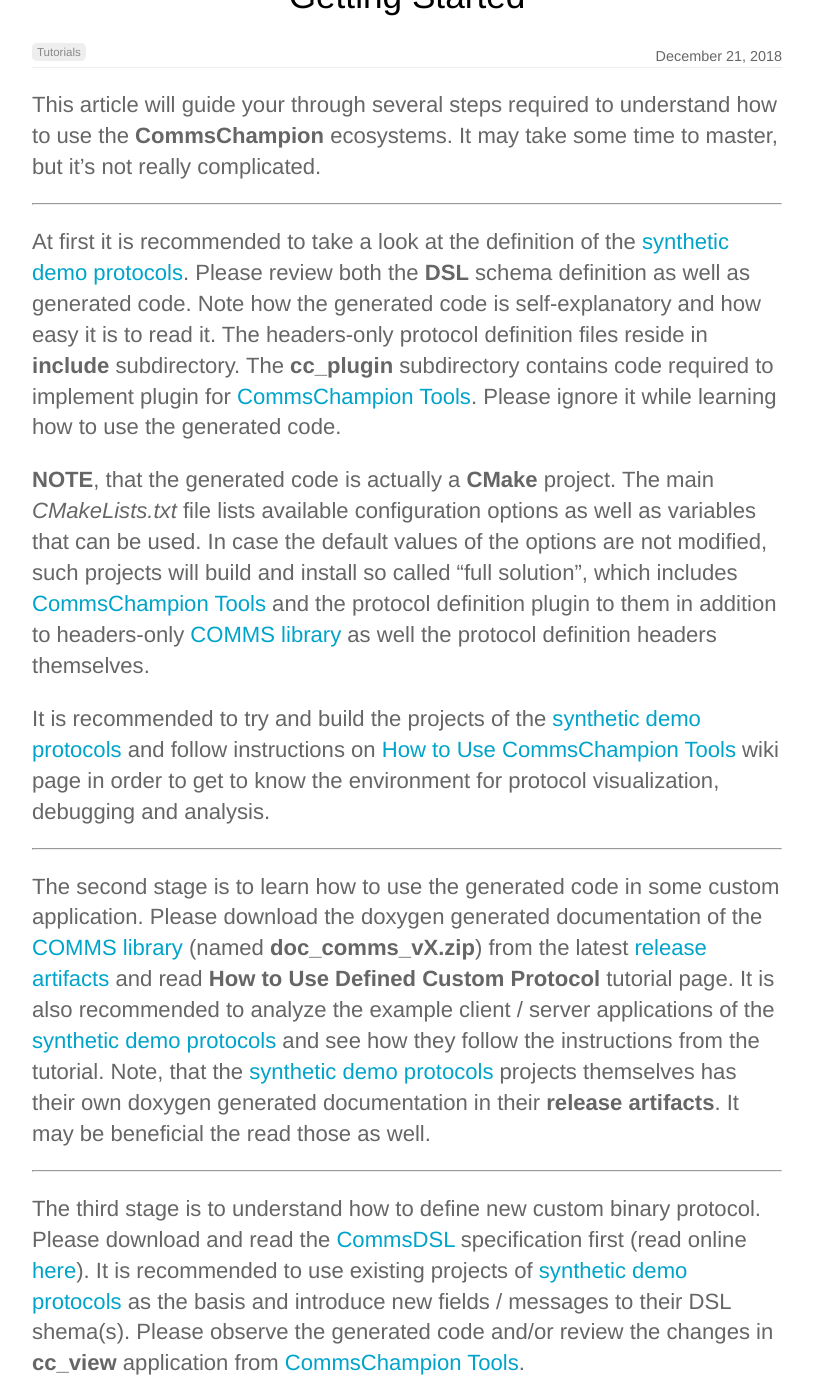
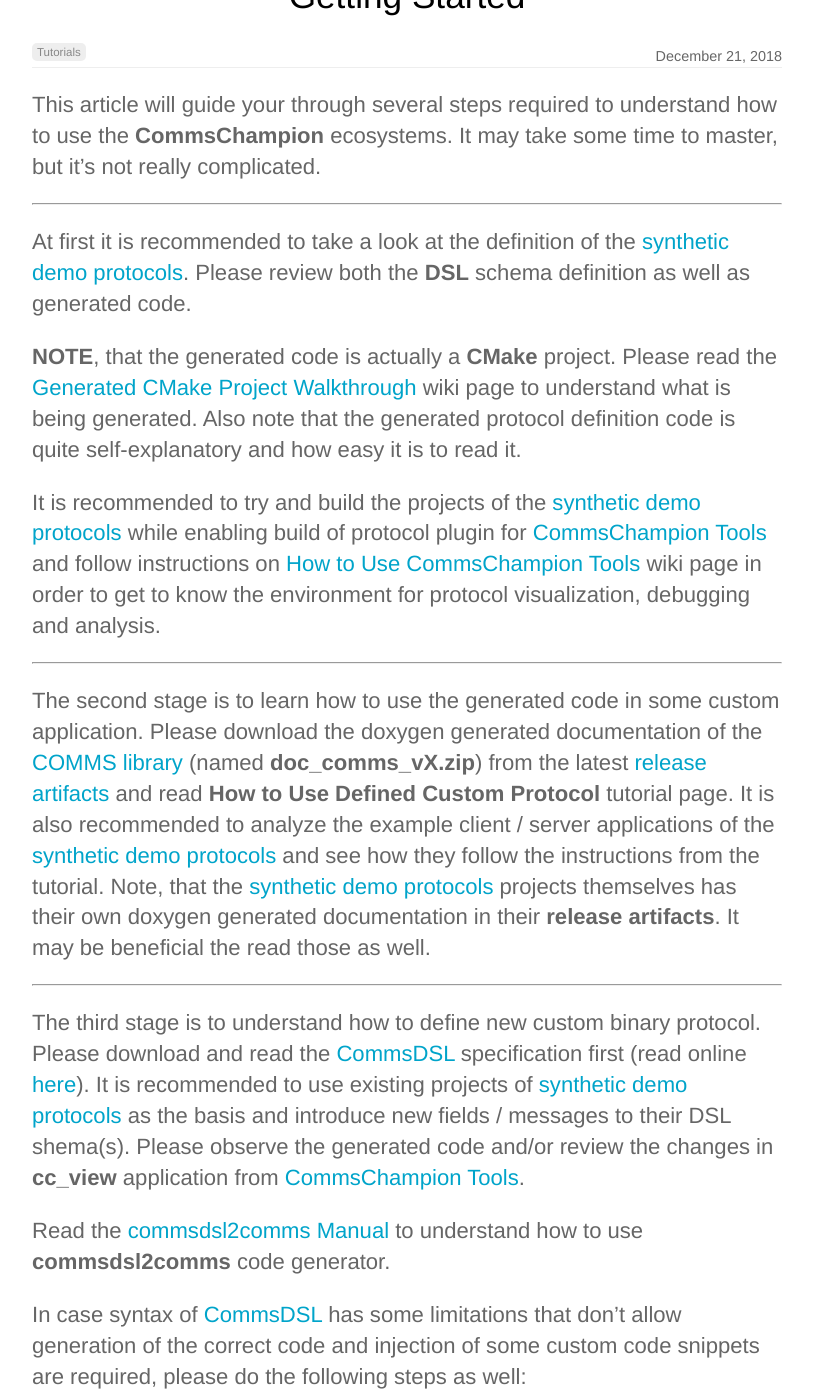
Before and after one commit to commschamp/commschamp.github.io, a Jekyll site: the page built from _posts/2018-12-21-getting-started.md, in a window 1280 px wide and 1400 px high, scrolled down 197 px. Shown: the whole window, without its empty margins (233-1046 px from the left). Built offline with Jekyll 4.4.1, drawn with Linux system fonts in a browser that asks for light colours; some of the changed text lies outside the part shown.

Commit message:
Updated getting started article.

```diff
--- a/_posts/2018-12-21-getting-started.md
+++ b/_posts/2018-12-21-getting-started.md
@@ -13,25 +13,19 @@
 
 At first it is recommended to take a look at the definition of the [synthetic
 demo protocols]({{ site.baseurl }}/examples#synthetic-demo-protocols). Please review both the
-**DSL** schema definition as well as generated code. Note how the generated
-code is self-explanatory and how easy it is to read it. The headers-only
-protocol definition files reside in **include** subdirectory.
-The **cc_plugin** subdirectory contains code required to implement plugin for
-[CommsChampion Tools](https://github.com/arobenko/comms_champion#commschampion-tools).
-Please ignore it while learning how to use the generated code.
+**DSL** schema definition as well as generated code.
 
-**NOTE**, that the generated code is actually a **CMake** project. The main
-*CMakeLists.txt* file lists available configuration options as well as
-variables that can be used. In case the default values of the options are
-not modified, such projects will build and install so called "full solution",
-which includes [CommsChampion Tools](https://github.com/arobenko/comms_champion#commschampion-tools)
-and the protocol definition plugin to them in addition to headers-only
-[COMMS library](https://github.com/arobenko/comms_champion#comms-library) as
-well the protocol definition headers themselves.
+**NOTE**, that the generated code is actually a **CMake** project. Please
+read the [Generated CMake Project Walkthrough](https://github.com/arobenko/commsdsl/wiki/Generated-CMake-Project-Walkthrough)
+wiki page to understand what is being generated. Also note that the
+generated protocol definition code is quite self-explanatory and how easy it is
+to read it.
 
 It is recommended to try and build the projects of the
-[synthetic demo protocols]({{ site.baseurl }}/examples#synthetic-demo-protocols) and
-follow instructions on
+[synthetic demo protocols]({{ site.baseurl }}/examples#synthetic-demo-protocols) while
+enabling build of protocol plugin for
+[CommsChampion Tools](https://github.com/arobenko/comms_champion#commschampion-tools)
+and follow instructions on
 [How to Use CommsChampion Tools](https://github.com/arobenko/comms_champion/wiki/How-to-Use-CommsChampion-Tools)
 wiki page in order to get to know the environment for protocol visualization,
 debugging and analysis.
@@ -63,6 +57,9 @@
 the generated code and/or review the changes in **cc_view** application
 from [CommsChampion Tools](https://github.com/arobenko/comms_champion#commschampion-tools).
 
+Read the [commsdsl2comms Manual](https://github.com/arobenko/commsdsl/wiki/commsdsl2comms-Manual)
+to understand how to use **commsdsl2comms** code generator.
+
 In case syntax of [CommsDSL](https://github.com/arobenko/CommsDSL-Specification)
 has some limitations that don't allow generation of the correct code and
 injection of some custom code snippets are required, please
@@ -78,6 +75,13 @@
 
 ----
 
+As the last stage it is recommended to fuzz test your protocol definition.
+Please read the
+[Testing Generated Protocol Code](https://github.com/arobenko/commsdsl/wiki/Testing-Generated-Protocol-Code)
+wiki page and use [AFL](http://lcamtuf.coredump.cx/afl/) to do so.
+
+----
+
 In case there are some open question remaining, please review the available tutorial
 [articles]({{ site.baseurl }}/articles). Maybe your problem has already been solved and
 described in one of them. If not, please [send]({{ site.baseurl }}/contact) me a question. If
```
